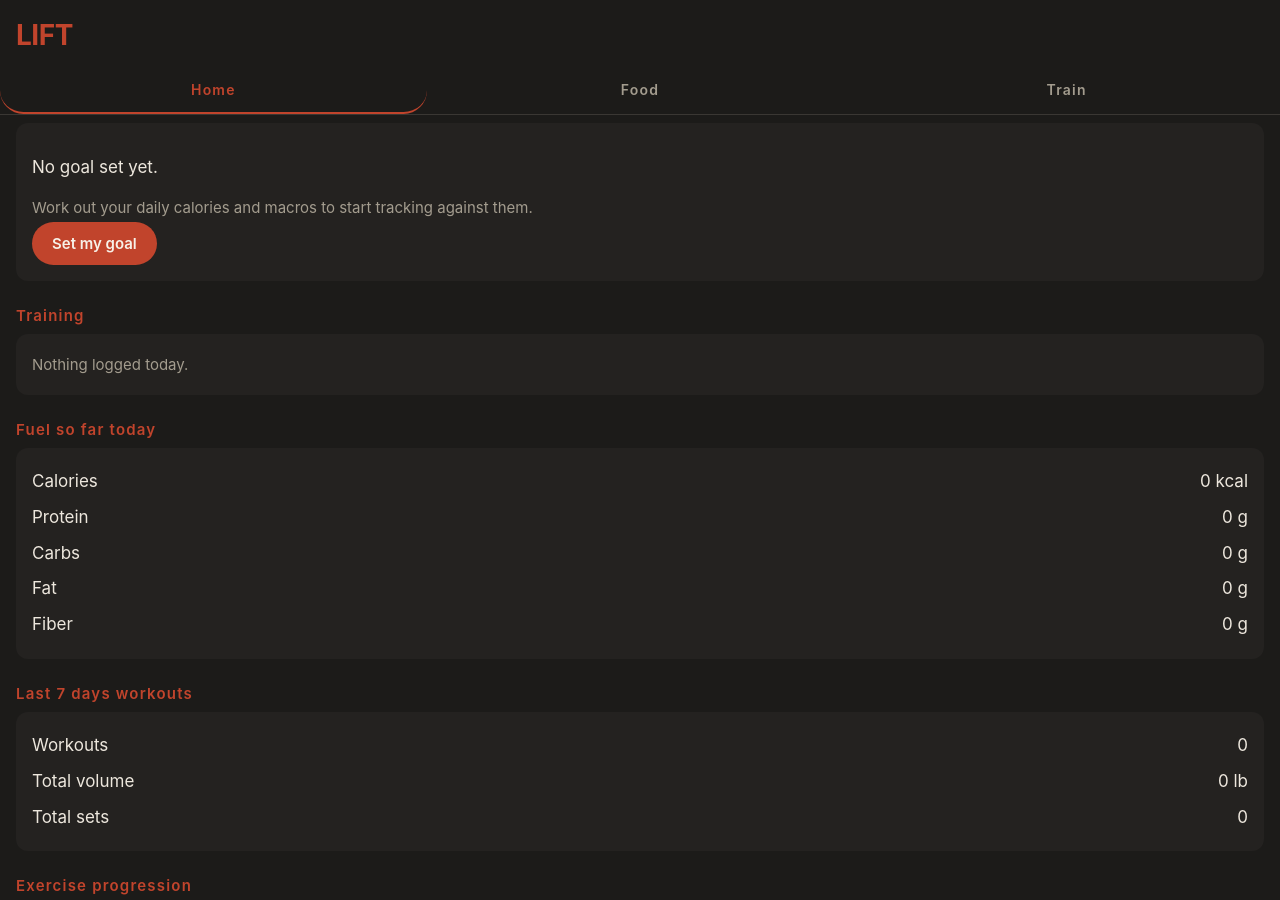
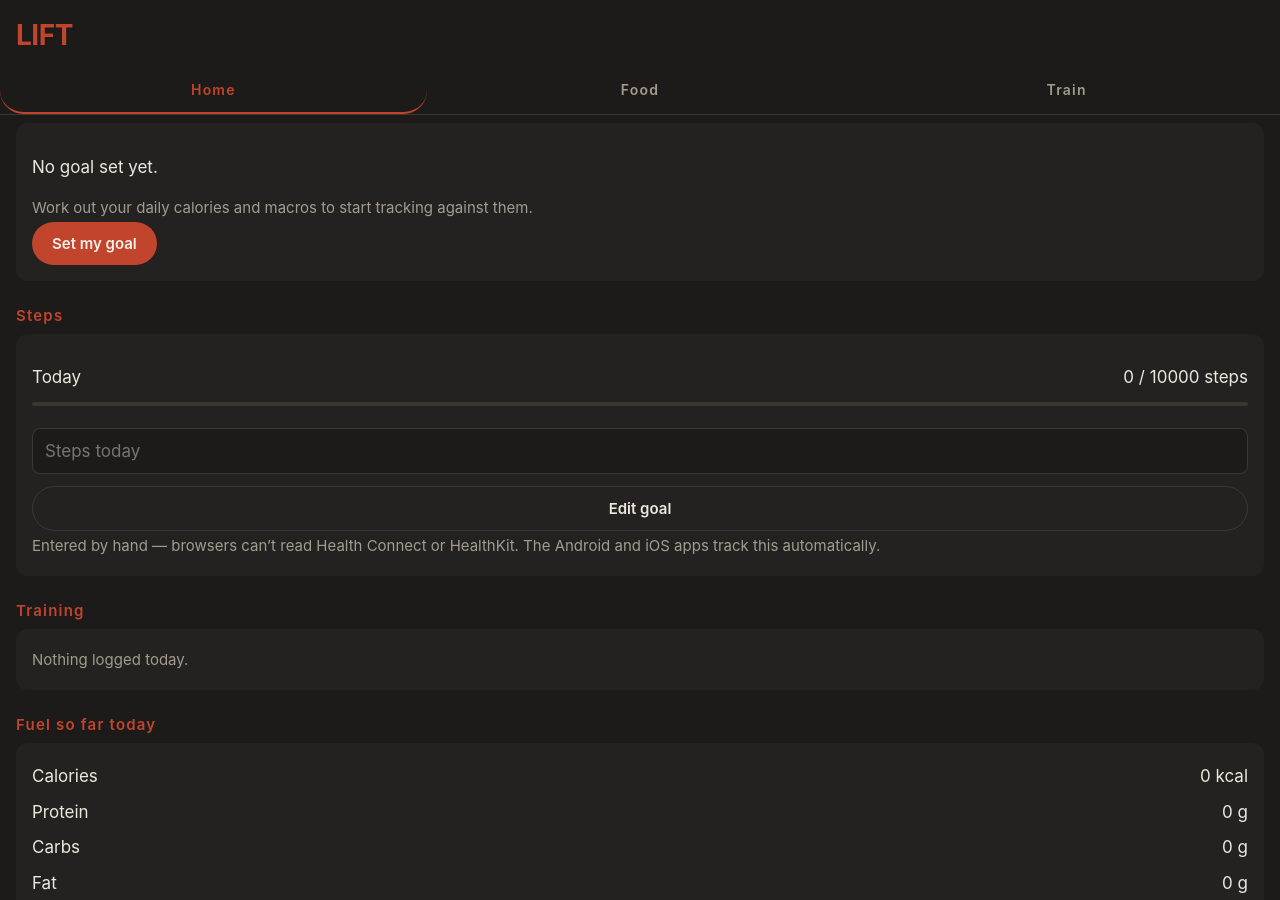
Before and after one commit to dougray/dugcanlift-site, a Jekyll site: the page lift/index.html, which Jekyll copies as it is, in a window 1280 px wide and 900 px high. Built offline with Jekyll 4.4.1, drawn with Linux system fonts in a browser that asks for light colours.

Commit message:
Add manual step entry to the PWA, note why it's manual
Browsers have no API for Health Connect or HealthKit, so the web version
can't auto-read steps the way the Android and iOS apps do. Adds a Steps
card to Home with a plain number input and an editable goal (10,000
default), stored in localStorage like everything else here, plus an
inline note explaining the limitation and pointing to the native apps.

Also documents the Android app's automatic step tracking on app.html,
with the same cross-link the other direction.

```diff
--- a/app.html
+++ b/app.html
@@ -16,6 +16,10 @@ permalink: /app/
   <h3>Your numbers, in one place</h3>
   <p>Opens on today: calories and macros against your goal, what you've eaten, and what you trained. Below that, a week of stats — days logged, average calories, workouts, total volume — and charts showing how it's all trending.</p>
   <p>Days you didn't log show as gaps rather than zeros, and the weekly average divides by days you actually tracked. Missing a day shouldn't look like eating less.</p>
+
+  <h3>Steps, tracked automatically</h3>
+  <p>Today's steps against a daily goal (10,000 to start, change it whenever you want), read straight from Health Connect. Nothing is written back, and the step count itself is never stored by the app — just read live each time you open the dashboard.</p>
+  <p class="calc-sub">This one's native-only: browsers have no way to read Health Connect or HealthKit, so the <a href="{{ '/lift/' | relative_url }}">web version</a> only offers manual entry. If automatic step tracking matters to you, the app is where to get it.</p>
 
   <h3>The same calculator that's on this site</h3>
   <p>Mifflin-St Jeor, five activity levels, lose/maintain/gain, and selectable protein and fat targets — identical to the <a href="{{ '/calculator/' | relative_url }}">web calculator</a>, so both give you the same answer. Save the result and everything else tracks against it.</p>
--- a/lift/app.js
+++ b/lift/app.js
@@ -6,7 +6,7 @@
 
 /* ---------------- storage ---------------- */
 
-const KEY = { goal: 'lift.goal', food: 'lift.food', workouts: 'lift.workouts', settings: 'lift.settings' };
+const KEY = { goal: 'lift.goal', food: 'lift.food', workouts: 'lift.workouts', settings: 'lift.settings', steps: 'lift.steps' };
 
 function load(key, fallback) {
   try {
@@ -31,6 +31,9 @@ let goal = load(KEY.goal, null);
 let food = load(KEY.food, []);
 let workouts = load(KEY.workouts, []);
 let settings = load(KEY.settings, { focus: 'BODYBUILDING' });
+// Keyed by date, e.g. { '2026-08-09': 4200 }. Entered by hand — see renderSteps
+// for why this can't read from Health Connect / HealthKit like the native apps.
+let steps = load(KEY.steps, {});
 
 const uid = () => (crypto.randomUUID ? crypto.randomUUID() : String(Date.now() + Math.random()));
 
@@ -157,13 +160,13 @@ function statline(parent, label, value) {
   parent.appendChild(row);
 }
 
-function bar(parent, name, eaten, target) {
+function bar(parent, name, eaten, target, unit = 'g') {
   const wrap = el('div');
   wrap.style.margin = '10px 0';
   const top = el('div', 'statline');
   top.appendChild(el('span', null, name));
   const over = target > 0 && eaten > target;
-  const val = el('span', null, `${eaten} / ${target} g`);
+  const val = el('span', null, `${eaten} / ${target} ${unit}`);
   if (over) val.style.color = 'var(--accent)';
   top.appendChild(val);
   wrap.appendChild(top);
@@ -330,8 +333,54 @@ function renderHome() {
   statline(wt, 'Total volume', `${Math.round(weekSessions.reduce((t, s) => t + sessionVolume(s), 0))} lb`);
   statline(wt, 'Total sets', String(weekSessions.reduce((t, s) => t + sessionSets(s), 0)));
 
+  renderSteps();
   renderProgress();
   renderWeekFuel(week);
+}
+
+/* Manual entry only — there's no browser API for HealthKit or Health Connect,
+ * so this can't auto-read steps the way the native Android and iOS apps do.
+ * See the note rendered into the card below. */
+function renderSteps() {
+  const today = todayKey();
+  const goalSteps = settings.stepGoal || 10000;
+  const card = $('#today-steps');
+  card.innerHTML = '';
+
+  bar(card, 'Today', steps[today] || 0, goalSteps, 'steps');
+
+  const input = el('input');
+  input.type = 'number';
+  input.inputMode = 'numeric';
+  input.placeholder = 'Steps today';
+  input.style.marginTop = '12px';
+  input.value = steps[today] || '';
+  input.onchange = () => {
+    const v = parseInt(input.value, 10);
+    steps[today] = isNaN(v) || v < 0 ? 0 : v;
+    save(KEY.steps, steps);
+    renderSteps();
+  };
+  card.appendChild(input);
+
+  const row = el('div', 'row');
+  const editGoal = el('button', 'ghost', 'Edit goal');
+  editGoal.onclick = () => {
+    const v = prompt('Daily step goal', String(goalSteps));
+    if (v === null) return;
+    const n = parseInt(v, 10);
+    if (!isNaN(n) && n > 0) {
+      settings.stepGoal = n;
+      save(KEY.settings, settings);
+      renderSteps();
+    }
+  };
+  row.appendChild(editGoal);
+  card.appendChild(row);
+
+  card.appendChild(el('p', 'muted',
+    'Entered by hand — browsers can’t read Health Connect or HealthKit. ' +
+    'The Android and iOS apps track this automatically.'));
 }
 
 let selectedExercise = null;
--- a/lift/index.html
+++ b/lift/index.html
@@ -30,6 +30,9 @@
 <!-- ---------------- HOME ---------------- -->
 <section id="home" class="tab active">
   <div id="goal-summary"></div>
+
+  <h2>Steps</h2>
+  <div class="card" id="today-steps"></div>
 
   <h2>Training</h2>
   <div class="card" id="today-training"></div>
```
